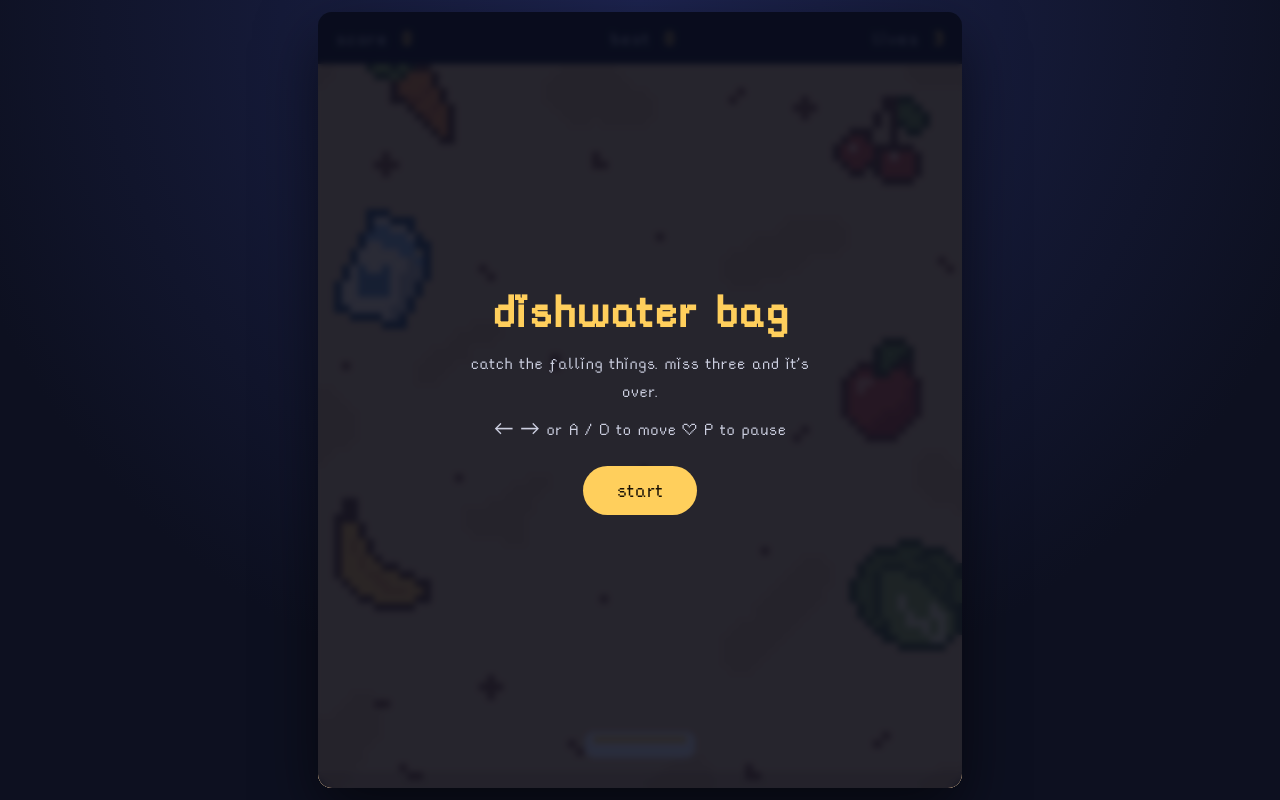
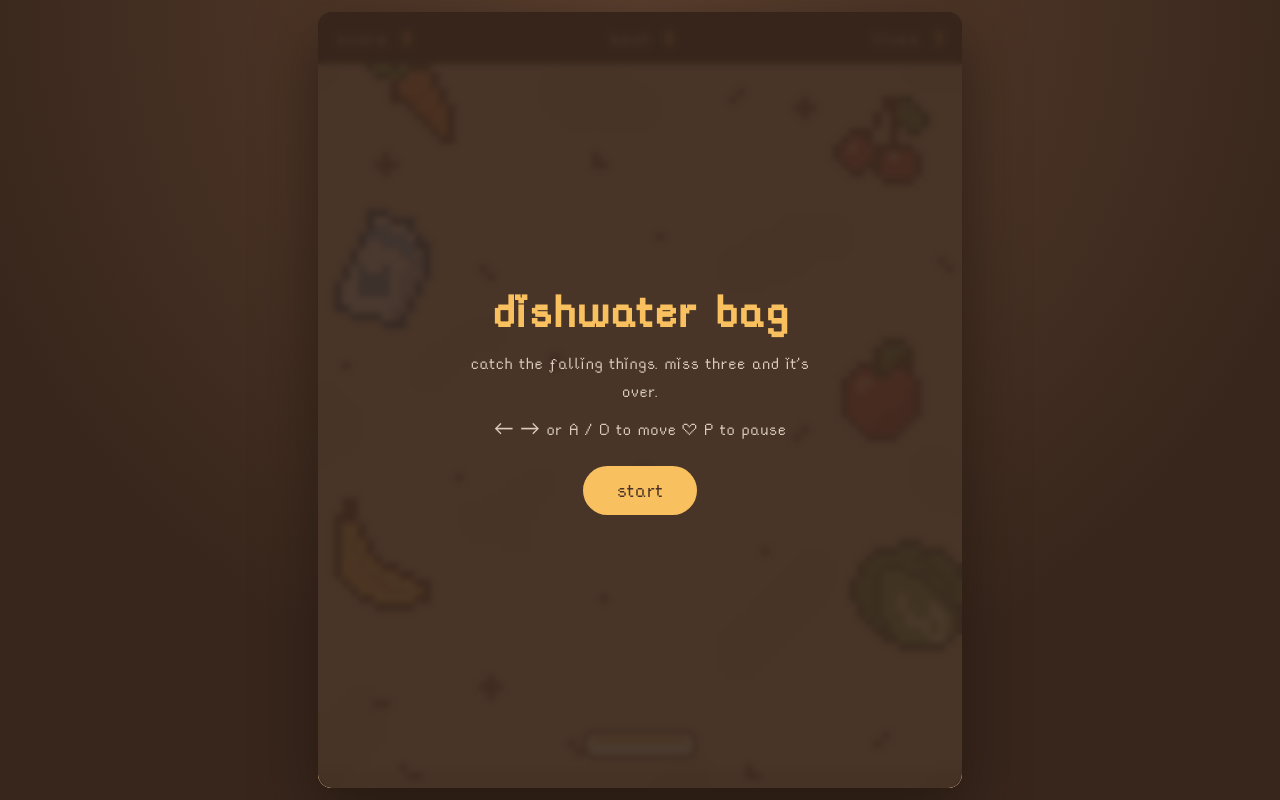
Before and after one commit to cupidsity/dishwater-bag-, a plain HTML site: page index.html in a window 1280 px wide. Drawn offline with Linux system fonts and the light colour scheme.

Commit message:
change color scheme

```diff
--- a/game.js
+++ b/game.js
@@ -39,6 +39,17 @@ const overlayTitleElement = document.getElementById("overlayTitle");
 const overlayTextElement = document.getElementById("overlayText");
 const startButton = document.getElementById("startButton");
 
+// sampled from assets/background.png so everything drawn on the canvas sits in
+// the same palette as the art
+const PALETTE = {
+  sand: "#ddbc94",
+  cream: "#f4e6d6",
+  barkDeep: "#664230",
+  gold: "#f9c05f",
+  berry: "#cf5b4b",
+  ink: "#36536e"
+};
+
 const BEST_SCORE_STORAGE_KEY = "dishwaterBagBestScore";
 const STARTING_LIVES = 3;
 const PLAYER_SPEED = 560;
@@ -52,9 +63,9 @@ const REACH_SAFETY_FACTOR = 0.7;
 // every falling thing is the same cat, so the tiers are told apart by size:
 // spriteSize is what gets drawn, radius is the more forgiving catch box
 const FALLING_KINDS = [
-  { name: "big cat", spriteSize: 120, radius: 34, points: 1, weight: 6, textColor: "#6b4a2f" },
-  { name: "medium cat", spriteSize: 94, radius: 27, points: 3, weight: 3, textColor: "#8c3f5d" },
-  { name: "small cat", spriteSize: 70, radius: 20, points: 6, weight: 1.4, textColor: "#b8432c" }
+  { name: "big cat", spriteSize: 120, radius: 34, points: 1, weight: 6, textColor: PALETTE.barkDeep },
+  { name: "medium cat", spriteSize: 94, radius: 27, points: 3, weight: 3, textColor: PALETTE.ink },
+  { name: "small cat", spriteSize: 70, radius: 20, points: 6, weight: 1.4, textColor: PALETTE.berry }
 ];
 
 const totalKindWeight = FALLING_KINDS.reduce((runningTotal, kind) => runningTotal + kind.weight, 0);
@@ -299,7 +310,7 @@ function drawBackground() {
   drawingContext.clearRect(0, 0, VIRTUAL_WIDTH, VIRTUAL_HEIGHT);
 
   // plain fill for the frame or two before the png has decoded
-  drawingContext.fillStyle = "#e8d6b0";
+  drawingContext.fillStyle = PALETTE.sand;
   drawingContext.fillRect(0, 0, VIRTUAL_WIDTH, VIRTUAL_HEIGHT);
 
   if (backgroundImage.complete && backgroundImage.naturalWidth > 0) {
@@ -315,19 +326,22 @@ function drawBackground() {
   }
 
   // faint ground line the bag sits on
-  drawingContext.fillStyle = "rgba(60, 35, 20, 0.12)";
+  drawingContext.fillStyle = "rgba(102, 66, 48, 0.14)";
   drawingContext.fillRect(0, player.y + player.height + 14, VIRTUAL_WIDTH, VIRTUAL_HEIGHT);
 }
 
 function drawPlayer() {
   const halfWidth = player.width / 2;
 
-  drawingContext.fillStyle = "#f2f4ff";
+  drawingContext.fillStyle = PALETTE.cream;
+  drawingContext.strokeStyle = PALETTE.barkDeep;
+  drawingContext.lineWidth = 3;
   drawingContext.beginPath();
   drawingContext.roundRect(player.x - halfWidth, player.y, player.width, player.height, 10);
   drawingContext.fill();
+  drawingContext.stroke();
 
-  drawingContext.fillStyle = "rgba(255, 207, 92, 0.85)";
+  drawingContext.fillStyle = PALETTE.gold;
   drawingContext.beginPath();
   drawingContext.roundRect(player.x - halfWidth + 8, player.y + 4, player.width - 16, 7, 4);
   drawingContext.fill();
@@ -362,7 +376,7 @@ function drawFloatingTexts() {
 
   for (const floatingText of floatingTexts) {
     drawingContext.globalAlpha = Math.max(0, floatingText.lifeLeft / 0.8);
-    drawingContext.strokeStyle = "rgba(255, 248, 235, 0.9)";
+    drawingContext.strokeStyle = PALETTE.cream;
     drawingContext.strokeText(floatingText.text, floatingText.x, floatingText.y);
     drawingContext.fillStyle = floatingText.color;
     drawingContext.fillText(floatingText.text, floatingText.x, floatingText.y);
@@ -372,9 +386,9 @@ function drawFloatingTexts() {
 }
 
 function drawPausedLabel() {
-  drawingContext.fillStyle = "rgba(9, 12, 28, 0.6)";
+  drawingContext.fillStyle = "rgba(56, 38, 28, 0.66)";
   drawingContext.fillRect(0, 0, VIRTUAL_WIDTH, VIRTUAL_HEIGHT);
-  drawingContext.fillStyle = "#ffcf5c";
+  drawingContext.fillStyle = PALETTE.gold;
   drawingContext.font = "46px rainyhearts, 'Trebuchet MS', sans-serif";
   drawingContext.textAlign = "center";
   drawingContext.fillText("paused", VIRTUAL_WIDTH / 2, VIRTUAL_HEIGHT / 2);
--- a/style.css
+++ b/style.css
@@ -6,10 +6,20 @@
 
 :root {
   --hud-height: 52px;
-  --page-background: #0d1020;
-  --frame-background: #151a33;
-  --text-color: #e8ecff;
-  --accent-color: #ffcf5c;
+
+  /* every colour below is lifted from assets/background.png */
+  --sand: #ddbc94;
+  --cream: #f4e6d6;
+  --gold: #f9c05f;
+
+  --page-background: #38261c;
+  --page-glow: #5a3f2e;
+  --frame-background: #4a3426;
+  --hud-background: rgba(40, 27, 20, 0.5);
+  --overlay-background: rgba(56, 38, 28, 0.9);
+  --text-color: var(--cream);
+  --accent-color: var(--gold);
+  --button-text: #4a3226;
 }
 
 * {
@@ -22,7 +32,7 @@ body {
   display: flex;
   align-items: center;
   justify-content: center;
-  background: radial-gradient(circle at 50% 0%, #1d2450, var(--page-background) 70%);
+  background: radial-gradient(circle at 50% 0%, var(--page-glow), var(--page-background) 70%);
   padding: 12px;
   color: var(--text-color);
   font-family: "rainyhearts", "Trebuchet MS", sans-serif;
@@ -40,7 +50,7 @@ body {
   background: var(--frame-background);
   border-radius: 14px;
   overflow: hidden;
-  box-shadow: 0 24px 60px rgba(0, 0, 0, 0.55);
+  box-shadow: 0 24px 60px rgba(28, 18, 12, 0.6);
 }
 
 .hud {
@@ -51,7 +61,7 @@ body {
   padding: 0 18px;
   font-size: 22px;
   letter-spacing: 1px;
-  background: rgba(0, 0, 0, 0.25);
+  background: var(--hud-background);
 }
 
 .hud-item b {
@@ -63,7 +73,7 @@ canvas {
   display: block;
   width: 100%;
   height: auto;
-  background: #e8d6b0;
+  background: var(--sand);
   image-rendering: pixelated;
   touch-action: none;
 }
@@ -78,7 +88,7 @@ canvas {
   gap: 10px;
   padding: 24px;
   text-align: center;
-  background: rgba(9, 12, 28, 0.86);
+  background: var(--overlay-background);
   backdrop-filter: blur(3px);
 }
 
@@ -110,7 +120,7 @@ button {
   padding: 12px 34px;
   font: inherit;
   font-size: 24px;
-  color: #1a1204;
+  color: var(--button-text);
   background: var(--accent-color);
   border: none;
   border-radius: 999px;
```
